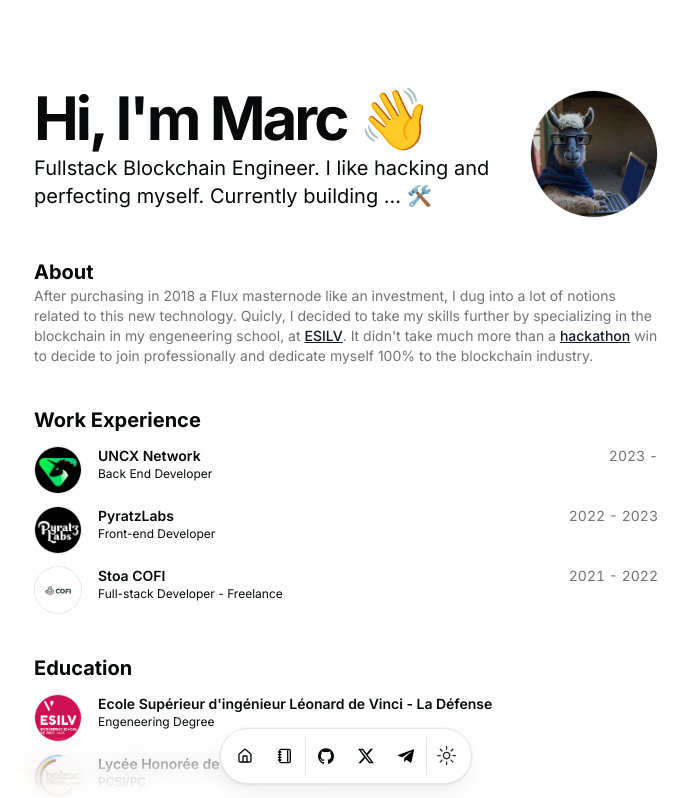
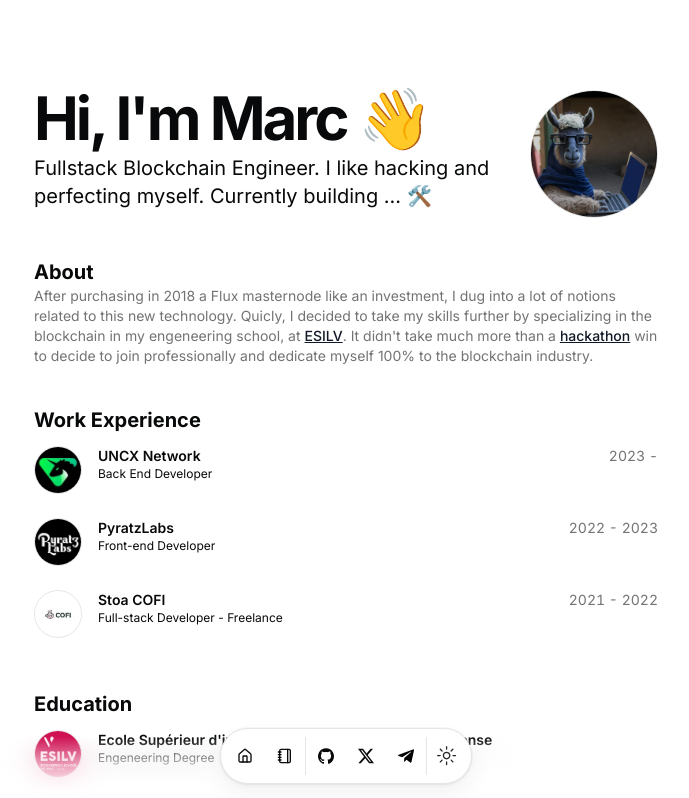
Before and after one commit to Marco75116/Portfolio_V2, a Next.js app: page / in a window 1280 px wide. Shown: the top 798 px of the page, without its empty margins (294-983 px from the left). Built offline with nearby package versions, Linux system fonts and the light colour scheme.

Commit message:
add clickable css

```diff
--- a/src/app/globals.css
+++ b/src/app/globals.css
@@ -142,3 +142,16 @@
 code[data-line-numbers-max-digits="3"] > [data-line]::before {
   width: 3rem;
 }
+
+.markdown-content a {
+  color: #3b82f6; /* blue-500 */
+  text-decoration: underline;
+  transition: color 0.2s;
+  display: inline-flex;
+  align-items: center;
+  gap: 2px;
+}
+
+.markdown-content a:hover {
+  color: #1d4ed8; /* blue-700 */
+}
--- a/src/components/resume-card.tsx
+++ b/src/components/resume-card.tsx
@@ -5,11 +5,10 @@
 import { Card, CardHeader } from "@/components/ui/card";
 import { cn } from "@/lib/utils";
 import { motion } from "framer-motion";
-import { ChevronRightIcon } from "lucide-react";
+import { ChevronRightIcon, ExternalLink } from "lucide-react";
 import Link from "next/link";
 import React from "react";
 import Markdown from "react-markdown";
-
 interface ResumeCardProps {
   logoUrl: string;
   altText: string;
@@ -91,16 +90,31 @@
             initial={{ opacity: 0, height: 0 }}
             animate={{
               opacity: isExpanded ? 1 : 0,
-
               height: isExpanded ? "auto" : 0,
             }}
             transition={{
               duration: 0.7,
               ease: [0.16, 1, 0.3, 1],
             }}
-            className="mt-2 text-xs sm:text-sm whitespace-pre-line"
+            className="mt-2 text-xs sm:text-sm whitespace-pre-line px-6 pb-4"
           >
-            <Markdown className="underline-links">{description}</Markdown>
+            <Markdown
+              className="markdown-content"
+              components={{
+                a: ({ node, ...props }) => (
+                  <a
+                    {...props}
+                    className="text-blue-500 hover:text-blue-700 inline-flex items-center gap-0.5"
+                    target="_blank"
+                    rel="noopener noreferrer"
+                  >
+                    {props.children}
+                  </a>
+                ),
+              }}
+            >
+              {description}
+            </Markdown>
           </motion.div>
         )}
       </div>
--- a/src/data/resume.tsx
+++ b/src/data/resume.tsx
@@ -98,7 +98,7 @@
       start: "2022",
       end: "2023",
       description:
-        "-Building and maintaining Tezos/EVM applications. Marketplace for utility nfts -  [Leverage yield farming](https://youtu.be/yeJi6pIHAzs?si=z5iOJFuD2sYIRMxh). \n-Coach during [tezos hackathons](https://www.linkedin.com/posts/nomadic-labs_hackathon-tezos-blockchain-activity-7049050354893606914-omZv?utm_source=share&utm_medium=member_desktop).",
+        "-Building and maintaining Tezos/EVM applications. Marketplace for utility nfts and  [Leverage yield farming](https://youtu.be/yeJi6pIHAzs?si=z5iOJFuD2sYIRMxh). \n-Coach during [tezos hackathons](https://www.linkedin.com/posts/nomadic-labs_hackathon-tezos-blockchain-activity-7049050354893606914-omZv?utm_source=share&utm_medium=member_desktop).",
     },
     {
       company: "Stoa COFI",
```
